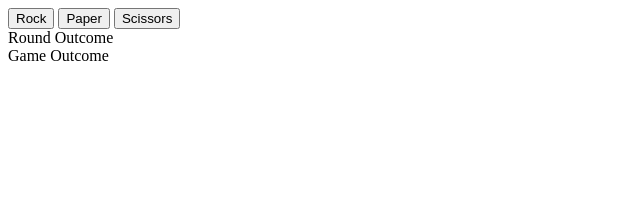
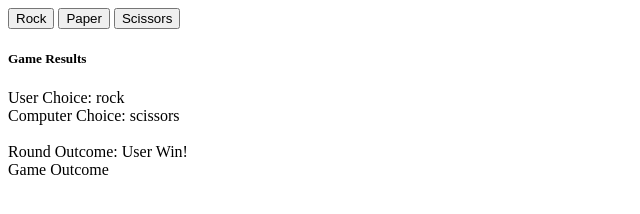
Before and after one commit to imustbreakyou/rock-paper-scissors, a plain HTML site: page index.html in a window 1280 px wide. Both pictures are taken after a click on the button "Rock". Shown: the whole page, without its empty margins (0-640 px from the left). Drawn offline with Linux system fonts and the light colour scheme.

Commit message:
implement win conditions and visualization for playRound()

```diff
--- a/index.html
+++ b/index.html
@@ -11,11 +11,22 @@
 <button id="paper">Paper</button>
 <button id="scissors">Scissors</button>
 
-<div id="computer-choice"></div>
+<h5>Game Results</h5>
+
+<div id="user-choice">User Choice</div>
+<div id="computer-choice">Computer Choice</div><br>
 
 
-<div id="game-outcome">Round Outcome    </div>
-<div id="round-outcome">Game Outcome</div>
+
+
+<div id="round-outcome">Round Outcome</div>
+
+<div id="computer-wins"></div>
+<div id="user-wins"></div>
+
+
+<div id="game-outcome">Game Outcome</div>
+
 
 </body>
 
--- a/script.js
+++ b/script.js
@@ -1,3 +1,8 @@
+
+const displayComputerChoice = document.querySelector("#computer-choice");
+const displayUserChoice = document.querySelector("#user-choice");
+const displayRoundOutcome = document.querySelector("#round-outcome");
+
 
 
 document.getElementById('rock').addEventListener('click', function() {
@@ -36,12 +41,28 @@ function getComputerChoice () {
     }
 
     console.log("computer's choice:", computerChoice);
+    displayComputerChoice.textContent = "Computer Choice: " + computerChoice;
     return computerChoice;
 
 }
 
 function playRound(choice) {
     let userChoice = choice;
+    displayUserChoice.textContent = "User Choice: " + userChoice;
     let computerChoice = getComputerChoice();
+    let outcome;
+
+    if (userChoice == computerChoice) {
+        outcome = 'tie!';
+        displayRoundOutcome.textContent = "Round Outcome: " + outcome;
+    } else if (userChoice == 'rock' && computerChoice == 'scissors' || userChoice == 'paper' && computerChoice == 'rock' ||userChoice == 'scissors' && computerChoice == 'paper') {
+        outcome = 'User Win!';
+        displayRoundOutcome.textContent = "Round Outcome: " + outcome;
+    } else {
+        outcome = 'Computer Win!';
+        displayRoundOutcome.textContent = "Round Outcome: " + outcome;
+    }
+
+
     console.log("user choice: ", userChoice, " computer Choice:", computerChoice)
 }
```
